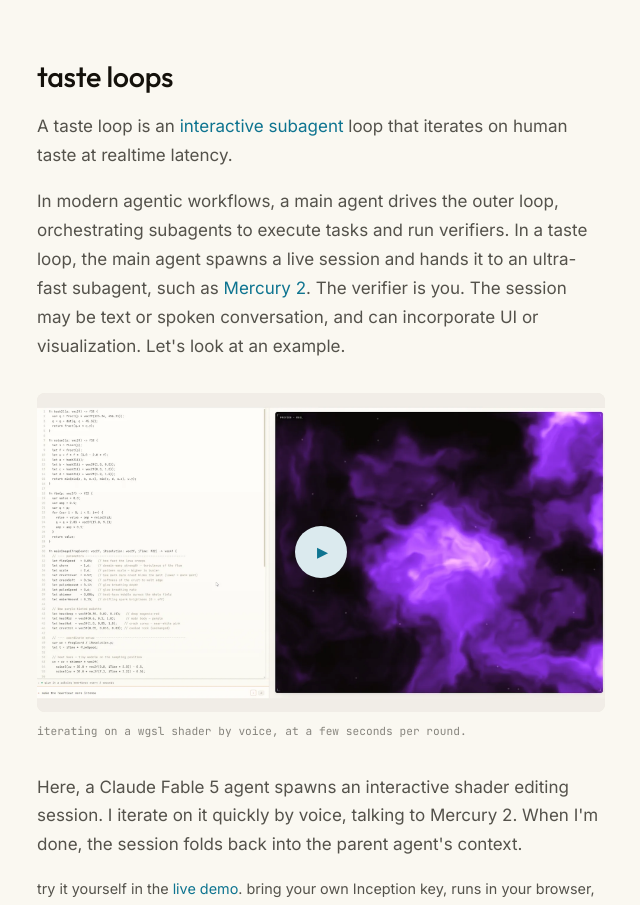
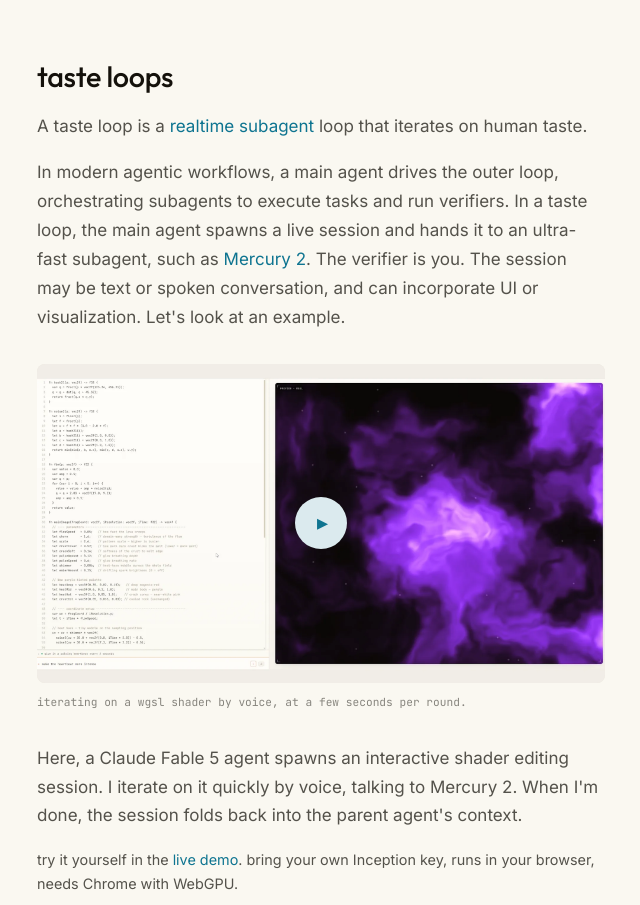
Before and after one commit to dylanebert/taste-loops, a Svelte app: page / in a window 1280 px wide. Shown: the part 1788-2693 px from the top of the page, without its empty margins (319-959 px from the left). Built offline with nearby package versions, Linux system fonts and the light colour scheme.

Commit message:
define with realtime subagent, matching the reference

```diff
--- a/src/App.svelte
+++ b/src/App.svelte
@@ -91,10 +91,10 @@
   <section class="section">
     <h2>taste loops</h2>
     <p>
-      A taste loop is an
+      A taste loop is a
       <a href="https://www.inceptionlabs.ai/blog/rise-of-realtime-subagents"
-        >interactive subagent</a
-      > loop that iterates on human taste at realtime latency.
+        >realtime subagent</a
+      > loop that iterates on human taste.
     </p>
     <p>
       In modern agentic workflows, a main agent drives the outer loop,
```
